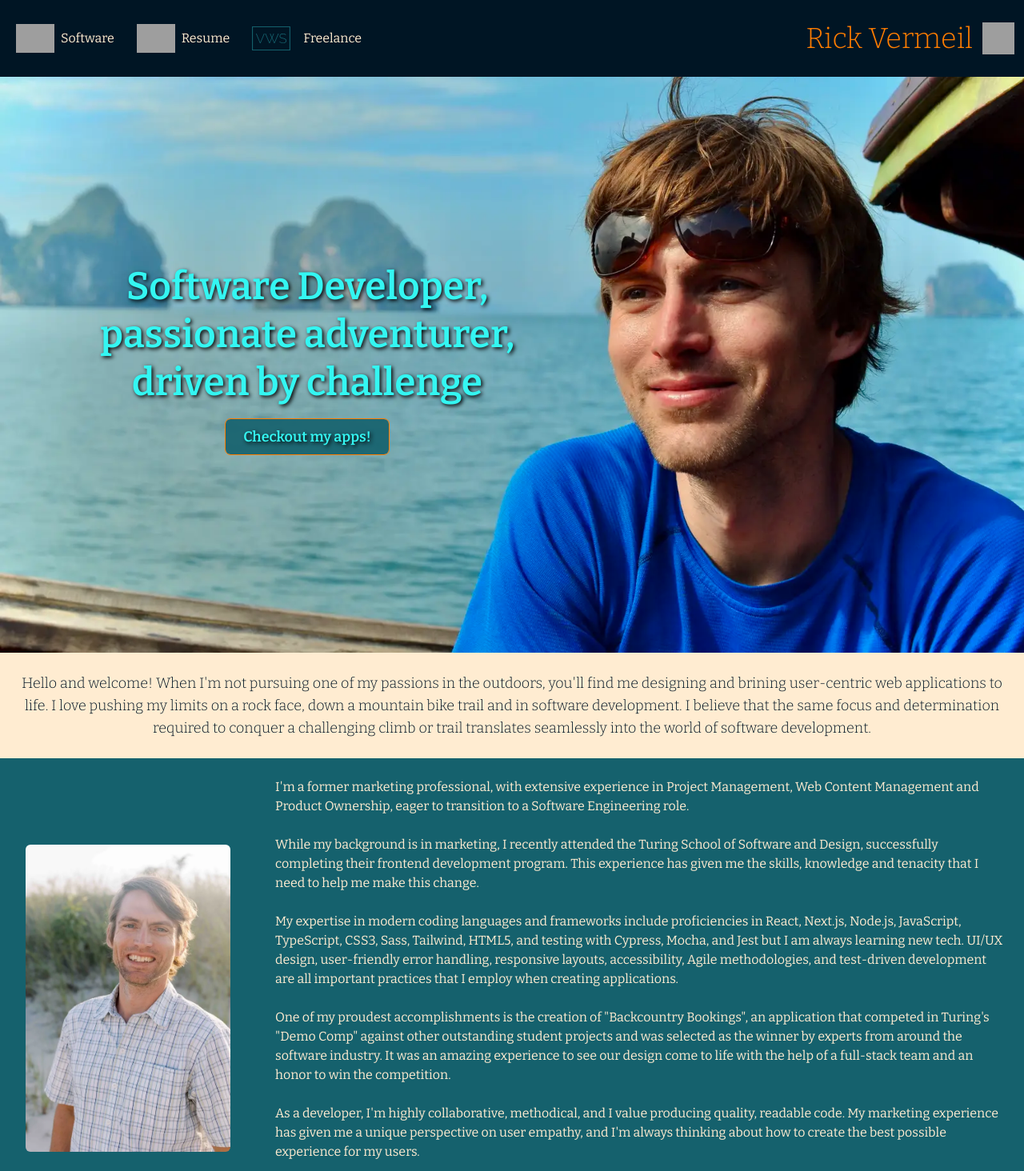
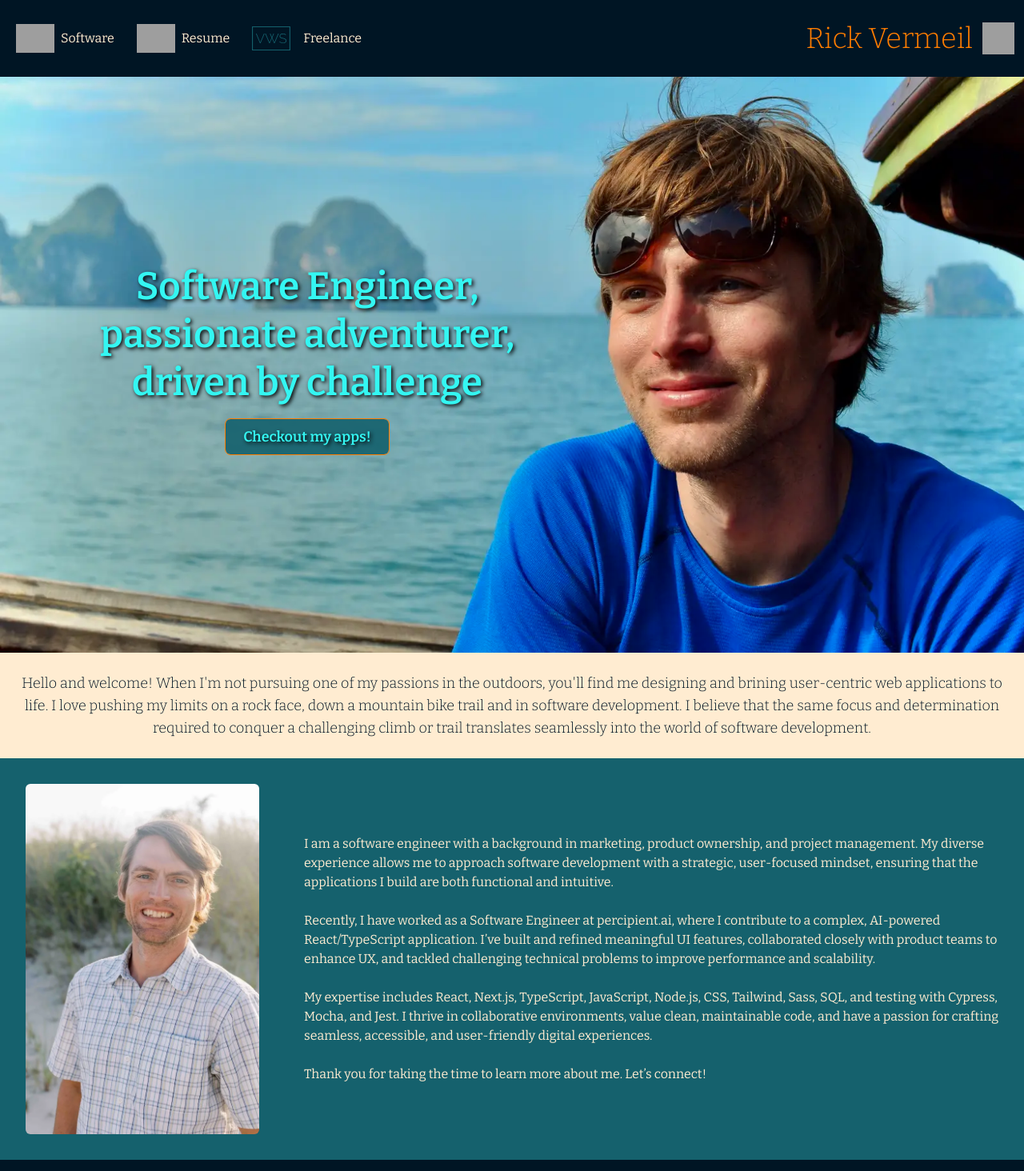
Before and after one commit to RickV85/rickvermeil.com_next, a Next.js app: page / in a window 1280 px wide. Shown: the top 1464 px of the page at 80% size. Built offline with nearby package versions, Linux system fonts and the light colour scheme; grey boxes are pictures that could not be loaded; a web font is replaced by a local one.

Commit message:
home page copy updates

```diff
--- a/src/app/page.tsx
+++ b/src/app/page.tsx
@@ -73,7 +73,7 @@ function Home() {
           ))}
           <div className="w-[225px] -translate-x-16 sm:w-[330px] sm:-translate-x-20 md:w-[550px] md:-translate-x-36 lg:-translate-x-64">
             <p className=" text-center text-[1.1rem] font-semibold text-aqua [text-shadow:_2px_2px_5px_#000000] sm:text-[1.5rem] sm:leading-[30px]  md:text-[2rem] md:leading-[40px]  lg:text-[3rem] lg:leading-[60px] ">
-              Software Developer,
+              Software Engineer,
               <br />
               passionate adventurer,
               <br />
@@ -113,17 +113,13 @@ function Home() {
                     ? "translate-y-0 opacity-100"
                     : "translate-y-4 opacity-0"
                 }`}
-              >{`I'm a former marketing professional, with extensive experience in Project Management, Web Content Management and Product Ownership, eager to transition to a Software Engineering role.
+              >{`I am a software engineer with a background in marketing, product ownership, and project management. My diverse experience allows me to approach software development with a strategic, user-focused mindset, ensuring that the applications I build are both functional and intuitive.
 
-            While my background is in marketing, I recently attended the Turing School of Software and Design, successfully completing their frontend development program. This experience has given me the skills, knowledge and tenacity that I need to help me make this change.
+              Recently, I have worked as a Software Engineer at percipient.ai, where I contribute to a complex, AI-powered React/TypeScript application. I’ve built and refined meaningful UI features, collaborated closely with product teams to enhance UX, and tackled challenging technical problems to improve performance and scalability.
 
-            My expertise in modern coding languages and frameworks include proficiencies in React, Next.js, Node.js, JavaScript, TypeScript, CSS3, Sass, Tailwind, HTML5, and testing with Cypress, Mocha, and Jest but I am always learning new tech. UI/UX design, user-friendly error handling, responsive layouts, accessibility, Agile methodologies, and test-driven development are all important practices that I employ when creating applications.
+              My expertise includes React, Next.js, TypeScript, JavaScript, Node.js, CSS, Tailwind, Sass, SQL, and testing with Cypress, Mocha, and Jest. I thrive in collaborative environments, value clean, maintainable code, and have a passion for crafting seamless, accessible, and user-friendly digital experiences.
 
-            One of my proudest accomplishments is the creation of "Backcountry Bookings", an application that competed in Turing's "Demo Comp" against other outstanding student projects and was selected as the winner by experts from around the software industry. It was an amazing experience to see our design come to life with the help of a full-stack team and an honor to win the competition.
-
-            As a developer, I'm highly collaborative, methodical, and I value producing quality, readable code. My marketing experience has given me a unique perspective on user empathy, and I'm always thinking about how to create the best possible experience for my users.
-
-            Thank you for taking the time to learn more about me, and I hope to have the opportunity to work with you soon. Please click the links below if you'd like to get in touch.`}</p>
+              Thank you for taking the time to learn more about me. Let’s connect!`}</p>
             </article>
           </div>
         </section>
```
